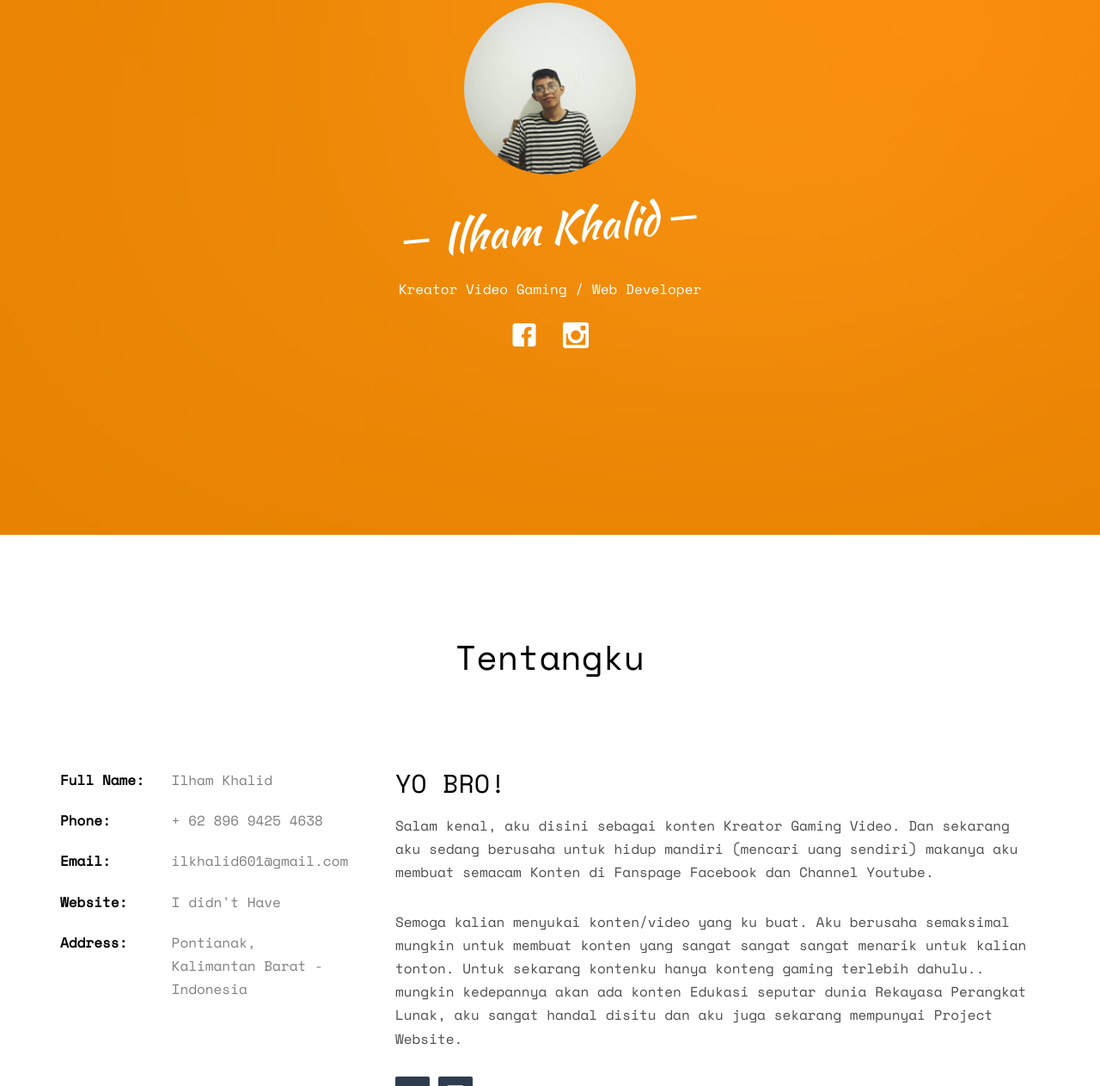
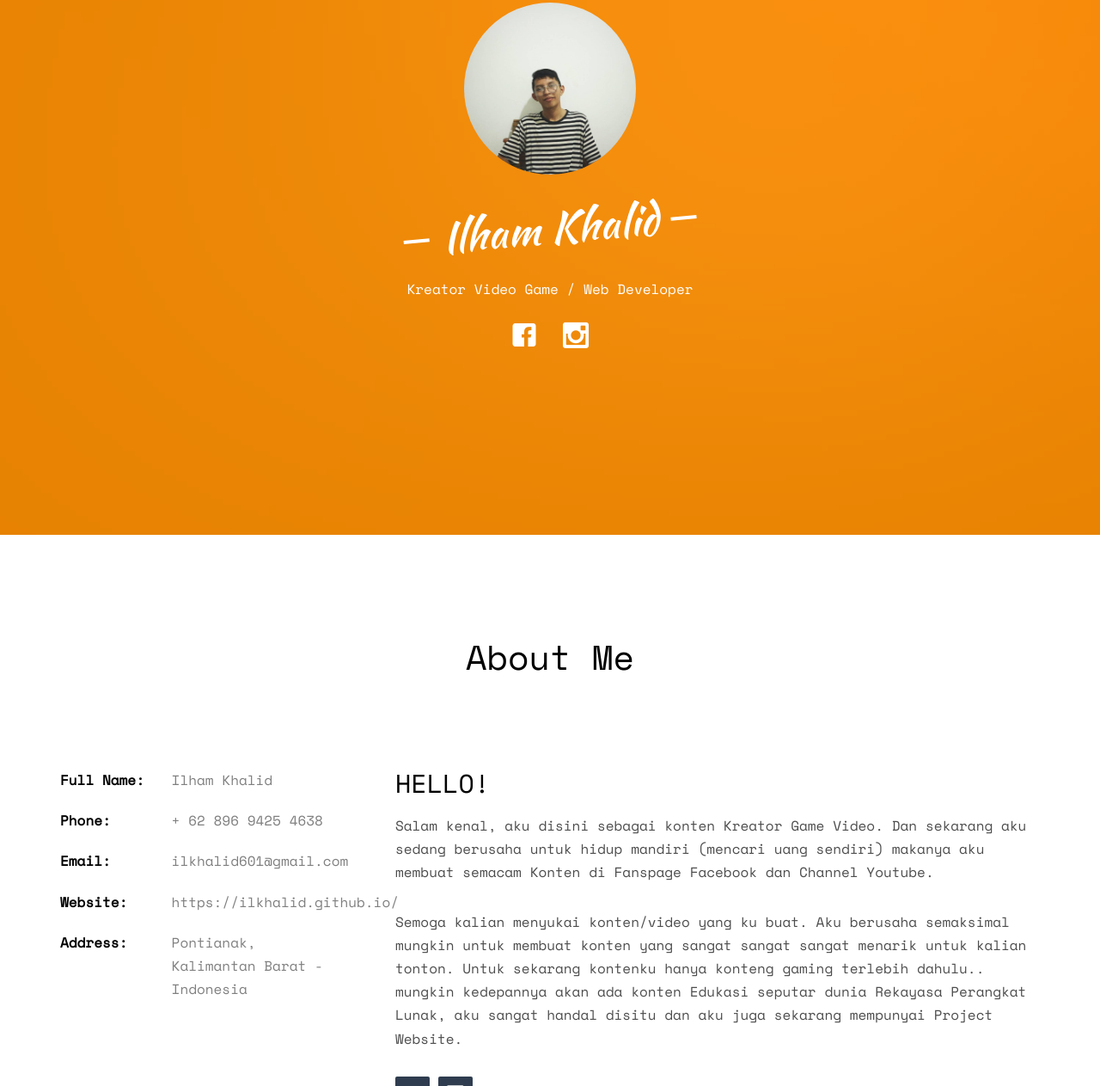
Before and after one commit to ilkhalid/ilkhalid.github.com, a plain HTML site: page index.html in a window 1280 px wide. Shown: the part 178-1441 px from the top of the page at 86% size. Drawn offline with nearby package versions, Linux system fonts and the light colour scheme; some packages are replaced by stand-ins of ours; no server answers; files whose address does not match are found by name.

Commit message:
Update index.html

```diff
--- a/index.html
+++ b/index.html
@@ -8,20 +8,6 @@
 	<meta name="description" content="Free HTML5 Website Template by freehtml5.co" />
 	<meta name="keywords" content="free website templates, free html5, free template, free bootstrap, free website template, html5, css3, mobile first, responsive" />
 	<meta name="author" content="freehtml5.co" />
-
-	<!--
-	//////////////////////////////////////////////////////
-
-	FREE HTML5 TEMPLATE
-	DESIGNED & DEVELOPED by FreeHTML5.co
-
-	Website: 		http://freehtml5.co/
-	Email: 			info@freehtml5.co
-	Twitter: 		http://twitter.com/fh5co
-	Facebook: 		https://www.facebook.com/fh5co
-
-	//////////////////////////////////////////////////////
-	 -->
 
   	<!-- Facebook and Twitter integration -->
 	<meta property="og:title" content=""/>
@@ -69,7 +55,7 @@
 						<div class="display-tc js-fullheight animate-box" data-animate-effect="fadeIn">
 							<div class="profile-thumb" style="background: url(images/PROFILE/kontol.jpg);"></div>
 							<h1><span>Ilham Khalid</span></h1>
-							<h3><span>Kreator Video Gaming / Web Developer</span></h3>
+							<h3><span>Kreator Video Game / Web Developer</span></h3>
 							<p>
 								<ul class="fh5co-social-icons">
 									<li><a href="https://www.facebook.com/s2xd.gaming/"><i class="icon-facebook2"></i></a></li>
@@ -87,7 +73,7 @@
 		<div class="container">
 			<div class="row">
 				<div class="col-md-8 col-md-offset-2 text-center fh5co-heading">
-					<h2>Tentangku</h2>
+					<h2>About Me</h2>
 				</div>
 			</div>
 			<div class="row">
@@ -96,13 +82,13 @@
 						<li><span class="first-block">Full Name:</span><span class="second-block">Ilham Khalid</span></li>
 						<li><span class="first-block">Phone:</span><span class="second-block">+ 62 896 9425 4638</span></li>
 						<li><span class="first-block">Email:</span><span class="second-block">ilkhalid601@gmail.com</span></li>
-						<li><span class="first-block">Website:</span><span class="second-block">I didn't Have</span></li>
+						<li><span class="first-block">Website:</span><span class="second-block">https://ilkhalid.github.io/</span></li>
 						<li><span class="first-block">Address:</span><span class="second-block">Pontianak, Kalimantan Barat - Indonesia</span></li>
 					</ul>
 				</div>
 				<div class="col-md-8">
-					<h2>YO BRO!</h2>
-					<p>Salam kenal, aku disini sebagai konten Kreator Gaming Video. Dan sekarang aku sedang berusaha untuk hidup mandiri (mencari uang sendiri) makanya aku membuat semacam Konten di Fanspage Facebook dan Channel Youtube.</p>
+					<h2>HELLO!</h2>
+					<p>Salam kenal, aku disini sebagai konten Kreator Game Video. Dan sekarang aku sedang berusaha untuk hidup mandiri (mencari uang sendiri) makanya aku membuat semacam Konten di Fanspage Facebook dan Channel Youtube.</p>
 					<p>Semoga kalian menyukai konten/video yang ku buat. Aku berusaha semaksimal mungkin untuk membuat konten yang sangat sangat sangat menarik untuk kalian tonton. Untuk sekarang kontenku hanya konteng gaming terlebih dahulu.. mungkin kedepannya akan ada konten Edukasi seputar dunia Rekayasa Perangkat Lunak, aku sangat handal disitu dan aku juga sekarang mempunyai Project Website.</p>
 					<p>
 						<ul class="fh5co-social-icons">
```
